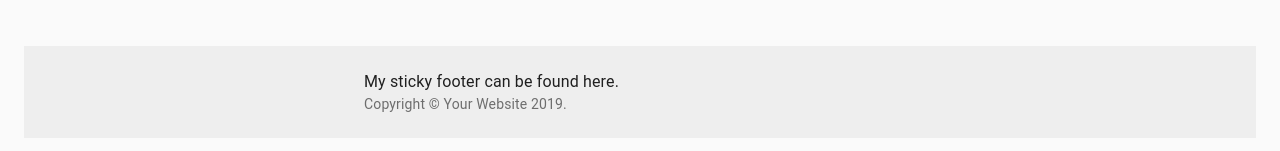
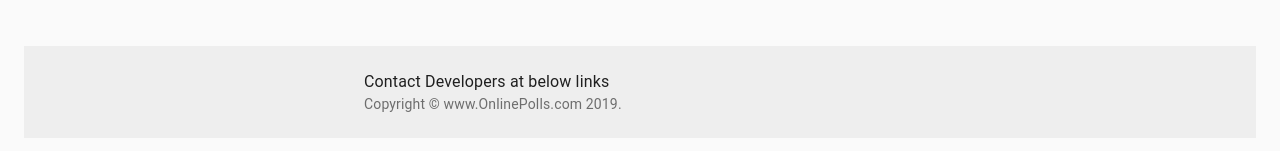
Before and after one commit to Himank17Gupta/OnlinePolls, a React (Create React App) app: page / in a window 1280 px wide. Shown: the part 567-718 px from the top of the page. Built offline with nearby package versions, Linux system fonts and the light colour scheme.

Commit message:
bug fixes

```diff
--- a/src/components/footer.js
+++ b/src/components/footer.js
@@ -9,8 +9,8 @@ function Copyright() {
   return (
     <Typography variant="body2" color="textSecondary">
       {'Copyright © '}
-      <Link color="inherit" href="https://material-ui.com/">
-        Your Website
+      <Link color="inherit" href="https://onlinepolls.herokuapp.com">
+        www.OnlinePolls.com
       </Link>{' '}
       {new Date().getFullYear()}
       {'.'}
@@ -54,7 +54,7 @@ export default function StickyFooter() {
       </Container> */}
       <footer className={classes.footer}>
         <Container maxWidth="sm">
-          <Typography variant="body1">My sticky footer can be found here.</Typography>
+          <Typography variant="body1">Contact Developers at below links</Typography>
           <Copyright />
         </Container>
       </footer>
```
